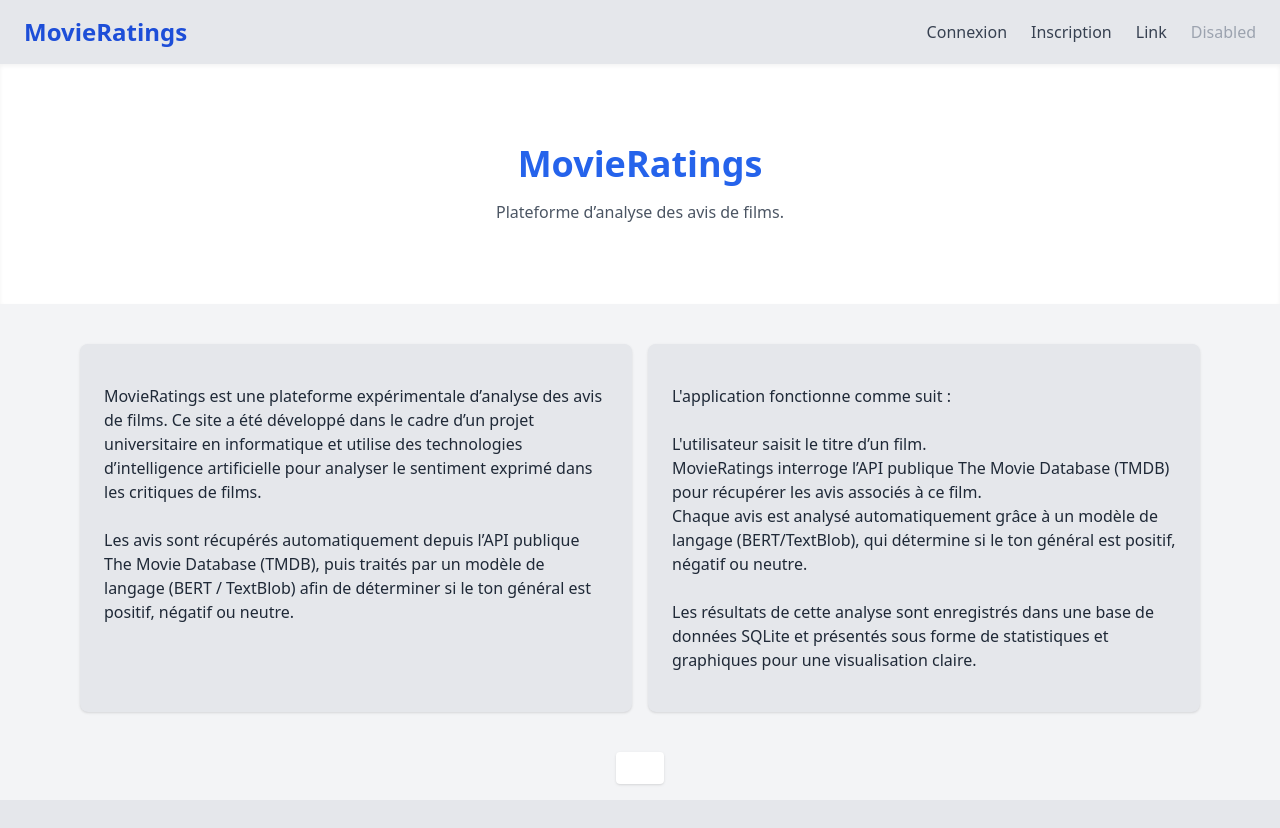
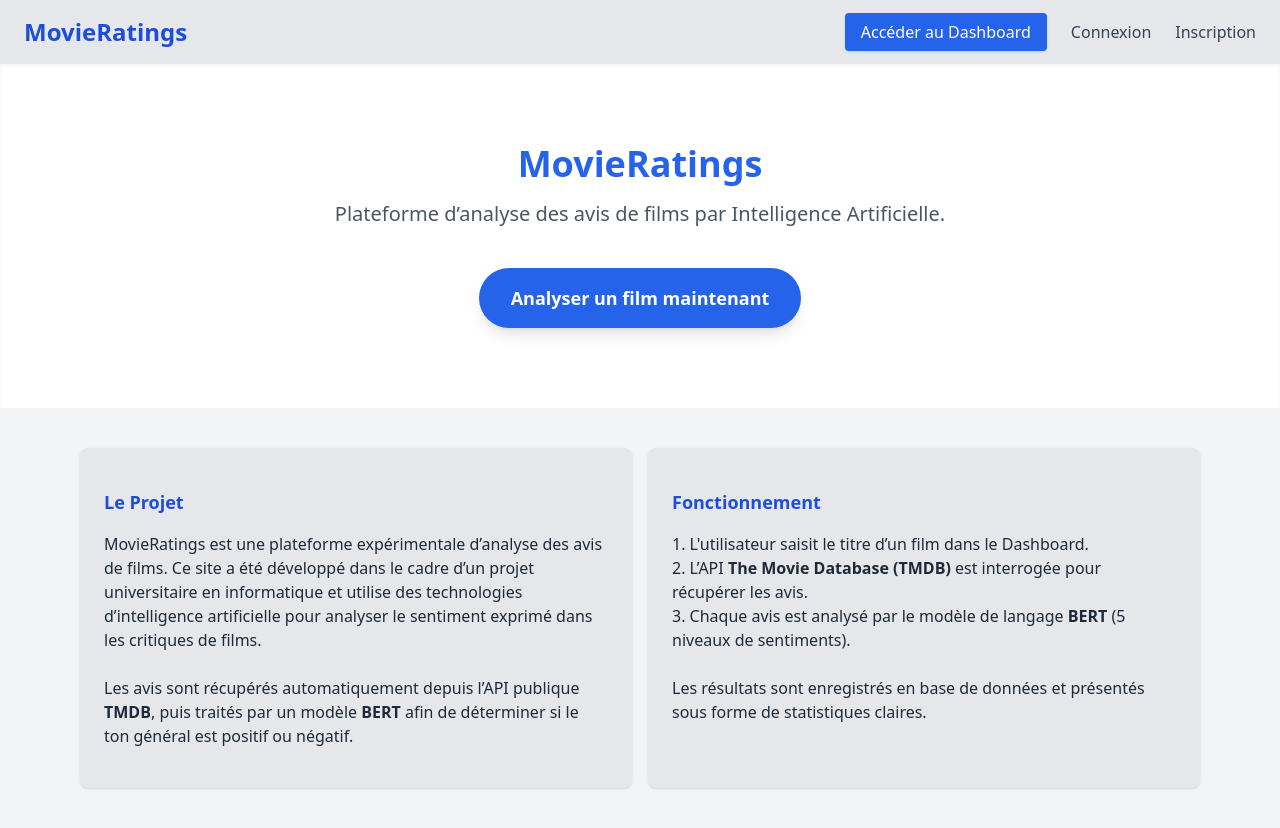
Before and after one commit to IsmaelBe/Kinogni, a FastAPI app: page / in a window 1280 px wide. Before the commit the page ends 800 px from the top, so only its background shows below. Run offline with FastAPI, Linux system fonts and the light colour scheme; parts of the project's set-up code (start-up, migrations or seed data) failed here and were passed over; some libraries are stand-ins or nearby versions.

Commit message:
Ajout dashboard + amélioration

```diff
--- a/app/app.py
+++ b/app/app.py
@@ -12,9 +12,18 @@ from sqlmodel import SQLModel, Field, create_engine, select
 from dotenv import dotenv_values
 from app.models import Film, Review
 from app.database import get_db
+from fastapi.middleware.cors import CORSMiddleware
 
 templates = Jinja2Templates(directory="templates")
 app = FastAPI()
+# Configuration CORS
+app.add_middleware(
+    CORSMiddleware,
+    allow_origins=["*"], # Autorise toutes les origines (utile en développement)
+    allow_credentials=True,
+    allow_methods=["*"], # Autorise GET, POST, etc.
+    allow_headers=["*"], # Autorise tous les headers
+)
 
 config = dotenv_values(".env")
 database_url = f"postgresql://{config['USER']}:{config['MDP_BDD']}@localhost/projet"
@@ -36,10 +45,15 @@ model = AutoModelForSequenceClassification.from_pretrained('nlptown/bert-base-mu
         device=-1
     )"""
 
-# Renvoie la page d'accueil HTML
-@app.get("/",response_class=HTMLResponse)
+# Route pour la page d'accueil (Présentation)
+@app.get("/", response_class=HTMLResponse)
 def accueil(request: Request):
     return templates.TemplateResponse("site.html", {"request": request})
+
+# Route pour le Dashboard (Recherche et Analyse)
+@app.get("/dashboard", response_class=HTMLResponse)
+def dashboard(request: Request):
+    return templates.TemplateResponse("dashboard.html", {"request": request})
 
 
 #Recherche film par nom, pour garder les espaces, on le met sous forme de query
@@ -192,9 +206,11 @@ def sentiment_analysis(reviews):
 
             tokens = tokenizer.encode(content[:512], return_tensors='pt')
             outputs = model(tokens)
+            print(outputs)
             logits = outputs.logits
-            sentiment = int(torch.argmax(logits)) + 1
+            sentiment = int(torch.argmax(logits)) - 2
             val_precise = float(torch.max(logits))
+            print(sentiment,val_precise)
             # Retourne un tenseur avec une liste de 5 valeurs (très négatif à très positif),
             # Le nombre le plus grand (entre 1 et 5) est le sentiment le plus probable
             for index, val in enumerate(ratings):
@@ -208,3 +224,10 @@ def sentiment_analysis(reviews):
 #Voir dictionnaire pythorch
 #AVancer compte rendu
 #jeudi 11h le 20 partie sentiments + rendre à l'utilisateur
+
+
+# Fonctionnement précis BERT a partir du vecteur
+# transfert learning (utilisation ia déja entrainé)
+# Centrer en 0 les valeurs
+# Negation dans l'analyse / Sentiment a la fin qui prime
+#
--- a/templates/site.html
+++ b/templates/site.html
@@ -4,59 +4,53 @@
 <head>
   <meta charset="utf-8">
   <meta name="viewport" content="width=device-width, initial-scale=1">
-  <title>MovieRatings</title>
-  <!-- Tailwind -->
+  <title>MovieRatings - Accueil</title>
   <script src="https://cdn.tailwindcss.com"></script>
   <link href="https://cdnjs.cloudflare.com/ajax/libs/prism/1.29.0/themes/prism.min.css" rel="stylesheet" />
 </head>
 
 <body class="bg-gray-100 text-gray-800">
 
-  <!-- NAVBAR -->
   <nav class="flex justify-between items-center bg-gray-200 px-6 py-4 shadow">
     <div class="text-2xl font-bold text-blue-700">MovieRatings</div>
 
-    <ul class="flex space-x-6">
+    <ul class="flex space-x-6 items-center">
+      <li><a href="/dashboard" class="bg-blue-600 text-white px-4 py-2 rounded shadow hover:bg-blue-700 transition">Accéder au Dashboard</a></li>
       <li><button id="loginBtn" class="text-gray-700 hover:text-blue-600 font-medium">Connexion</button></li>
       <li><button id="registerBtn" class="text-gray-700 hover:text-blue-600 font-medium">Inscription</button></li>
-      <li><a href="#" class="text-gray-700 hover:text-blue-600 font-medium">Link</a></li>
-      <li><a href="#" class="text-gray-400 cursor-not-allowed">Disabled</a></li>
     </ul>
   </nav>
 
   <section class="text-center py-20 bg-white shadow-inner">
     <h1 class="text-4xl font-bold text-blue-600">MovieRatings</h1>
-    <p class="mt-4 text-gray-600">Plateforme d’analyse des avis de films.</p>
+    <p class="mt-4 text-gray-600 text-xl">Plateforme d’analyse des avis de films par Intelligence Artificielle.</p>
+
+    <div class="mt-10">
+      <a href="/dashboard" class="bg-blue-600 text-white px-8 py-4 rounded-full font-bold text-lg shadow-lg hover:bg-blue-700 transition transform hover:scale-105 inline-block">
+        Analyser un film maintenant
+      </a>
+    </div>
   </section>
 
   <div class="flex justify-center gap-4 my-10 max-w-6xl mx-auto px-4">
     <div class="bg-gray-200 px-6 py-10 w-1/2 rounded-lg shadow">
+      <h3 class="font-bold text-lg mb-4 text-blue-700">Le Projet</h3>
       MovieRatings est une plateforme expérimentale d’analyse des avis de films.
       Ce site a été développé dans le cadre d’un projet universitaire en informatique et utilise des technologies
       d’intelligence artificielle pour analyser le sentiment exprimé dans les critiques de films.<br><br>Les avis sont
-      récupérés automatiquement depuis l’API publique The Movie Database (TMDB), puis traités par un modèle de langage
-      (BERT / TextBlob) afin de déterminer si le ton général est positif, négatif ou neutre.
+      récupérés automatiquement depuis l’API publique <strong>TMDB</strong>, puis traités par un modèle <strong>BERT</strong> afin de déterminer si le ton général est positif ou négatif.
     </div>
 
     <div class="bg-gray-200 px-6 py-10 w-1/2 rounded-lg shadow">
-      L'application fonctionne comme suit :<br><br>
-
-      L'utilisateur saisit le titre d’un film.<br>
-      MovieRatings interroge l’API publique The Movie Database (TMDB) pour récupérer les avis associés à ce film.<br>
-      Chaque avis est analysé automatiquement grâce à un modèle de langage (BERT/TextBlob), qui détermine si le ton
-      général est positif, négatif ou neutre.<br><br>
-      Les résultats de cette analyse sont enregistrés dans une base de données SQLite et présentés sous forme de
-      statistiques et graphiques pour une visualisation claire.<br>
+      <h3 class="font-bold text-lg mb-4 text-blue-700">Fonctionnement</h3>
+      1. L'utilisateur saisit le titre d’un film dans le Dashboard.<br>
+      2. L’API <strong>The Movie Database (TMDB)</strong> est interrogée pour récupérer les avis.<br>
+      3. Chaque avis est analysé par le modèle de langage <strong>BERT</strong> (5 niveaux de sentiments).<br><br>
+      Les résultats sont enregistrés en base de données et présentés sous forme de statistiques claires.
     </div>
   </div>
 
-  <div class="flex align items justify-center">
-    <div class="bg-white px-6 py-4 rounded shadow w-auto">
-    </div>
-  </div>
-
-  <!-- Login Modal -->
-  <div id="loginModal" class="hidden fixed inset-0 bg-black bg-opacity-50 flex items-center justify-center">
+  <div id="loginModal" class="hidden fixed inset-0 bg-black bg-opacity-50 flex items-center justify-center z-50">
     <div class="bg-white p-6 rounded-lg w-80 shadow-lg">
       <h2 class="text-2xl font-bold mb-4 text-center">Connexion</h2>
       <input type="email" placeholder="Email" class="w-full mb-3 p-2 border rounded">
@@ -66,8 +60,7 @@
     </div>
   </div>
 
-  <!-- Register Modal -->
-  <div id="registerModal" class="hidden fixed inset-0 bg-black bg-opacity-50 flex items-center justify-center">
+  <div id="registerModal" class="hidden fixed inset-0 bg-black bg-opacity-50 flex items-center justify-center z-50">
     <div class="bg-white p-6 rounded-lg w-80 shadow-lg">
       <h2 class="text-2xl font-bold mb-4 text-center">Inscription</h2>
       <input type="text" placeholder="Nom complet" class="w-full mb-3 p-2 border rounded">
@@ -85,10 +78,6 @@
     }
   </style>
 
-  <script src="https://cdnjs.cloudflare.com/ajax/libs/prism/1.29.0/prism.min.js"></script>
-  <script src="https://cdnjs.cloudflare.com/ajax/libs/prism/1.29.0/components/prism-python.min.js"></script>
-
-  <!-- JS pour modales -->
   <script>
     const loginModal = document.getElementById('loginModal');
     const registerModal = document.getElementById('registerModal');
@@ -99,7 +88,6 @@
     document.getElementById('closeLogin').onclick = () => loginModal.classList.add('hidden');
     document.getElementById('closeRegister').onclick = () => registerModal.classList.add('hidden');
 
-    // Ferme la modal si on clique à l'extérieur
     window.onclick = (e) => {
       if (e.target === loginModal) loginModal.classList.add('hidden');
       if (e.target === registerModal) registerModal.classList.add('hidden');
```
Also changed, not shown: templates/dashboard.html (added, +98 -0 lines).
